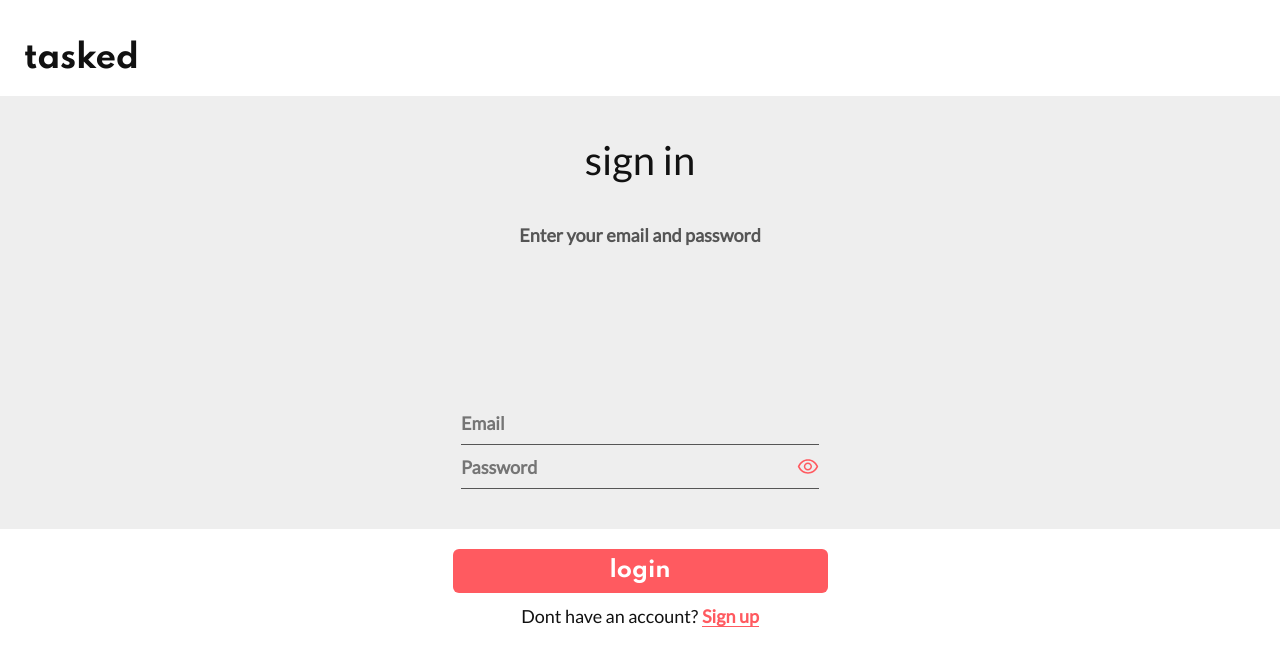
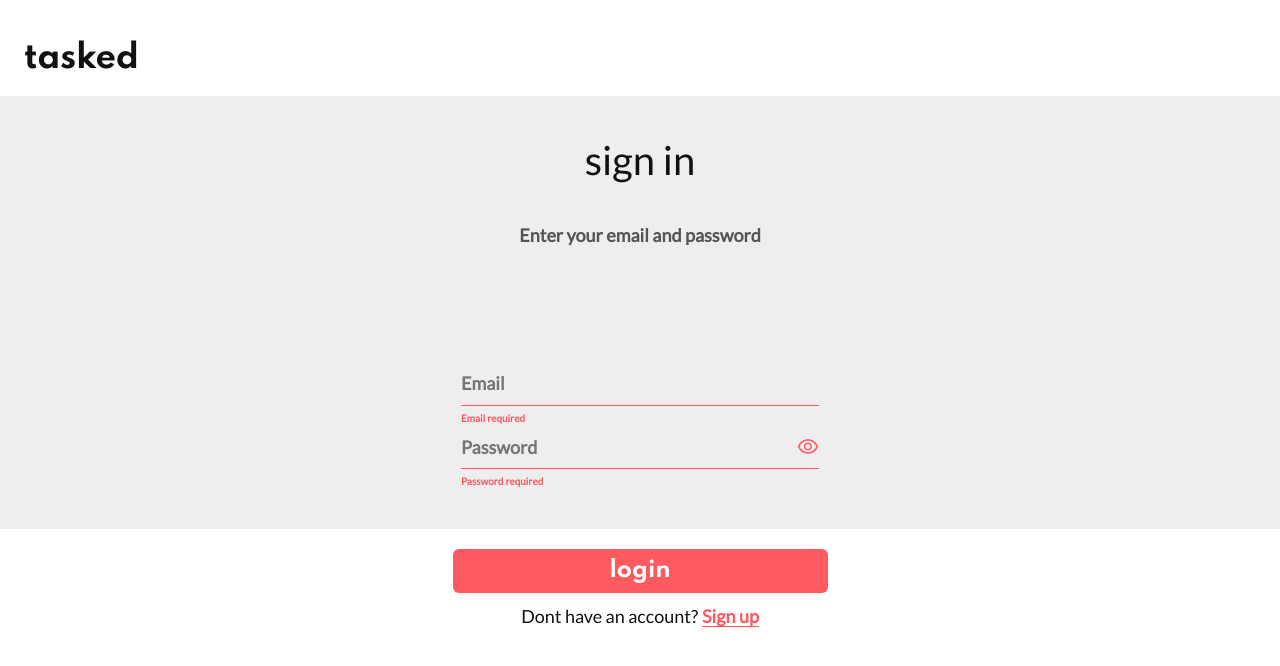
Before and after one commit to areasflavio/task-app, a Next.js app: page /sign-in in a window 1280 px wide. Both pictures are taken after a click on the button "login". Shown: the top 666 px of the page. Built offline with nearby package versions, Linux system fonts and the light colour scheme.

Commit message:
feat: add form validation

```diff
--- a/package.json
+++ b/package.json
@@ -8,11 +8,13 @@
     "lint": "next lint"
   },
   "dependencies": {
+    "@hookform/resolvers": "^2.8.8",
     "next": "12.0.10",
     "react": "17.0.2",
     "react-dom": "17.0.2",
     "react-hook-form": "^7.26.1",
-    "styled-components": "^5.3.3"
+    "styled-components": "^5.3.3",
+    "yup": "^0.32.11"
   },
   "devDependencies": {
     "@types/node": "17.0.14",
--- /dev/null
+++ b/src/components/Sign/Input/index.tsx
@@ -0,0 +1,75 @@
+import {
+  forwardRef,
+  ForwardRefRenderFunction,
+  InputHTMLAttributes,
+  useState,
+} from 'react';
+import Image from 'next/image';
+import { FieldError } from 'react-hook-form';
+
+import { Container, InputContainer } from './styles';
+
+type InputProps = {
+  error?: FieldError;
+} & InputHTMLAttributes<HTMLInputElement>;
+
+const InputBase: ForwardRefRenderFunction<HTMLInputElement, InputProps> = (
+  { children, type, onFocus, error = null, ...rest },
+  ref
+) => {
+  const [inputType, setInputType] = useState(type);
+  const [isFocused, setIsFocused] = useState(false);
+
+  const handleToggleShowPassword = () => {
+    if (inputType === 'password') {
+      setInputType('text');
+    } else {
+      setInputType('password');
+    }
+  };
+
+  const handleInputFocus = () => {
+    setIsFocused(true);
+  };
+
+  const handleInputBlur = () => {
+    setIsFocused(false);
+  };
+
+  return (
+    <Container>
+      <InputContainer isFocused={isFocused} isErrored={!!error}>
+        <input
+          ref={ref}
+          type={inputType}
+          onFocus={handleInputFocus}
+          onBlur={handleInputBlur}
+          {...rest}
+        />
+
+        {type === 'password' &&
+          (inputType === 'text' ? (
+            <Image
+              src="/assets/icons/pass-hide.svg"
+              alt=""
+              width="22"
+              height="19"
+              onClick={handleToggleShowPassword}
+            />
+          ) : (
+            <Image
+              src="/assets/icons/pass-show.svg"
+              alt=""
+              width="22"
+              height="19"
+              onClick={handleToggleShowPassword}
+            />
+          ))}
+      </InputContainer>
+
+      {!!error && <span>{error.message}</span>}
+    </Container>
+  );
+};
+
+export const Input = forwardRef(InputBase);
--- a/src/components/SignBody/Input/styles.ts
+++ b/src/components/Sign/Input/styles.ts
@@ -2,11 +2,20 @@ import styled, { css } from 'styled-components';
 
 interface ContainerProps {
   isFocused: boolean;
-  // isFilled: boolean;
-  // isErrored: boolean;
+  isErrored: boolean;
 }
 
-export const Container = styled.div<ContainerProps>`
+export const Container = styled.div`
+  span {
+    font-weight: bold;
+    font-size: 0.625rem;
+    line-height: 1.2;
+
+    color: ${(props) => props.theme.colors.highlightColor};
+  }
+`;
+
+export const InputContainer = styled.div<ContainerProps>`
   display: grid;
   grid-template-columns: 1fr auto;
 
@@ -18,8 +27,14 @@ export const Container = styled.div<ContainerProps>`
   ${(props) =>
     props.isFocused &&
     css`
+      border-color: ${(props) => props.theme.colors.textColor};
+      color: ${(props) => props.theme.colors.textColor};
+    `}
+
+  ${(props) =>
+    props.isErrored &&
+    css`
       border-color: ${(props) => props.theme.colors.highlightColor};
-      color: ${(props) => props.theme.colors.textColor};
     `}
 
   input {
--- a/src/components/SignBody/index.tsx
+++ b/src/components/Sign/index.tsx
@@ -2,8 +2,8 @@ import React from 'react';
 
 import { Container } from './styles';
 
-const SignBody: React.FC = ({ children }) => {
+const Sign: React.FC = ({ children }) => {
   return <Container>{children}</Container>;
 };
 
-export { SignBody };
+export { Sign };
--- a/src/components/SignBody/Input/index.tsx
+++ /dev/null
@@ -1,68 +0,0 @@
-import {
-  forwardRef,
-  ForwardRefRenderFunction,
-  InputHTMLAttributes,
-  useState,
-} from 'react';
-import Image from 'next/image';
-
-import { Container } from './styles';
-
-type InputProps = {} & InputHTMLAttributes<HTMLInputElement>;
-
-const InputBase: ForwardRefRenderFunction<HTMLInputElement, InputProps> = (
-  { children, type, onFocus, ...rest },
-  ref
-) => {
-  const [inputType, setInputType] = useState(type);
-  const [isFocused, setIsFocused] = useState(false);
-
-  const handleToggleShowPassword = () => {
-    if (inputType === 'password') {
-      setInputType('text');
-    } else {
-      setInputType('password');
-    }
-  };
-
-  const handleInputFocus = () => {
-    setIsFocused(true);
-  };
-
-  const handleInputBlur = () => {
-    setIsFocused(false);
-  };
-
-  return (
-    <Container isFocused={isFocused}>
-      <input
-        ref={ref}
-        type={inputType}
-        onFocus={handleInputFocus}
-        onBlur={handleInputBlur}
-        {...rest}
-      />
-
-      {type === 'password' &&
-        (inputType === 'text' ? (
-          <Image
-            src="/assets/icons/pass-hide.svg"
-            alt=""
-            width="22"
-            height="19"
-            onClick={handleToggleShowPassword}
-          />
-        ) : (
-          <Image
-            src="/assets/icons/pass-show.svg"
-            alt=""
-            width="22"
-            height="19"
-            onClick={handleToggleShowPassword}
-          />
-        ))}
-    </Container>
-  );
-};
-
-export const Input = forwardRef(InputBase);
--- a/src/pages/sign-in.tsx
+++ b/src/pages/sign-in.tsx
@@ -1,22 +1,39 @@
 import { useRef } from 'react';
 import Link from 'next/link';
-import { useForm } from 'react-hook-form';
+import { SubmitHandler, useForm } from 'react-hook-form';
+import * as yup from 'yup';
+import { yupResolver } from '@hookform/resolvers/yup';
 
 import { Header } from '../components/Header';
-import { SignBody } from '../components/SignBody';
-import { Input } from '../components/SignBody/Input';
-import { FormAction } from '../components/FormAction';
+import { Sign } from '../components/Sign';
+import { Input } from '../components/Sign/Input';
+import { FormAction } from '../components/Sign/FormAction';
+
+type SignInFormData = {
+  email: string;
+  password: string;
+};
+
+const signInFormSchema = yup.object().shape({
+  email: yup.string().required('Email required').email('Email invalid'),
+  password: yup.string().required('Password required'),
+});
 
 const SignIn: React.FC = () => {
   const btnRef = useRef<HTMLButtonElement>(null);
   const {
     register,
     handleSubmit,
-    watch,
     formState: { errors },
-  } = useForm();
+  } = useForm<SignInFormData>({
+    resolver: yupResolver(signInFormSchema),
+  });
 
-  const onSubmit = (data: any) => console.log(data);
+  const onSubmit: SubmitHandler<SignInFormData> = async (values) => {
+    await new Promise((resolve) => setTimeout(resolve, 2000));
+
+    console.log(values);
+  };
 
   const handleButtonSubmit = () => {
     btnRef.current?.click();
@@ -26,16 +43,22 @@ const SignIn: React.FC = () => {
     <>
       <Header />
 
-      <SignBody>
+      <Sign>
         <h1>sign in</h1>
 
         <h2>Enter your email and password</h2>
 
         <form onSubmit={handleSubmit(onSubmit)}>
-          <Input type="email" placeholder="Email" {...register('email')} />
+          <Input
+            type="email"
+            placeholder="Email"
+            error={errors.email}
+            {...register('email')}
+          />
           <Input
             type="password"
             placeholder="Password"
+            error={errors.password}
             {...register('password')}
           />
 
@@ -45,7 +68,7 @@ const SignIn: React.FC = () => {
             style={{ display: 'none' }}
           ></button>
         </form>
-      </SignBody>
+      </Sign>
 
       <FormAction>
         <button onClick={handleButtonSubmit}>login</button>
```
Also changed, not shown: src/pages/sign-up.tsx (+31 -11 lines), src/components/Sign/FormAction/index.tsx (renamed from src/components/FormAction/index.tsx), src/components/Sign/FormAction/styles.ts (renamed from src/components/FormAction/styles.ts), src/components/Sign/styles.ts (renamed from src/components/SignBody/styles.ts), 1 other file (tests, documents, lock files or other folders).
